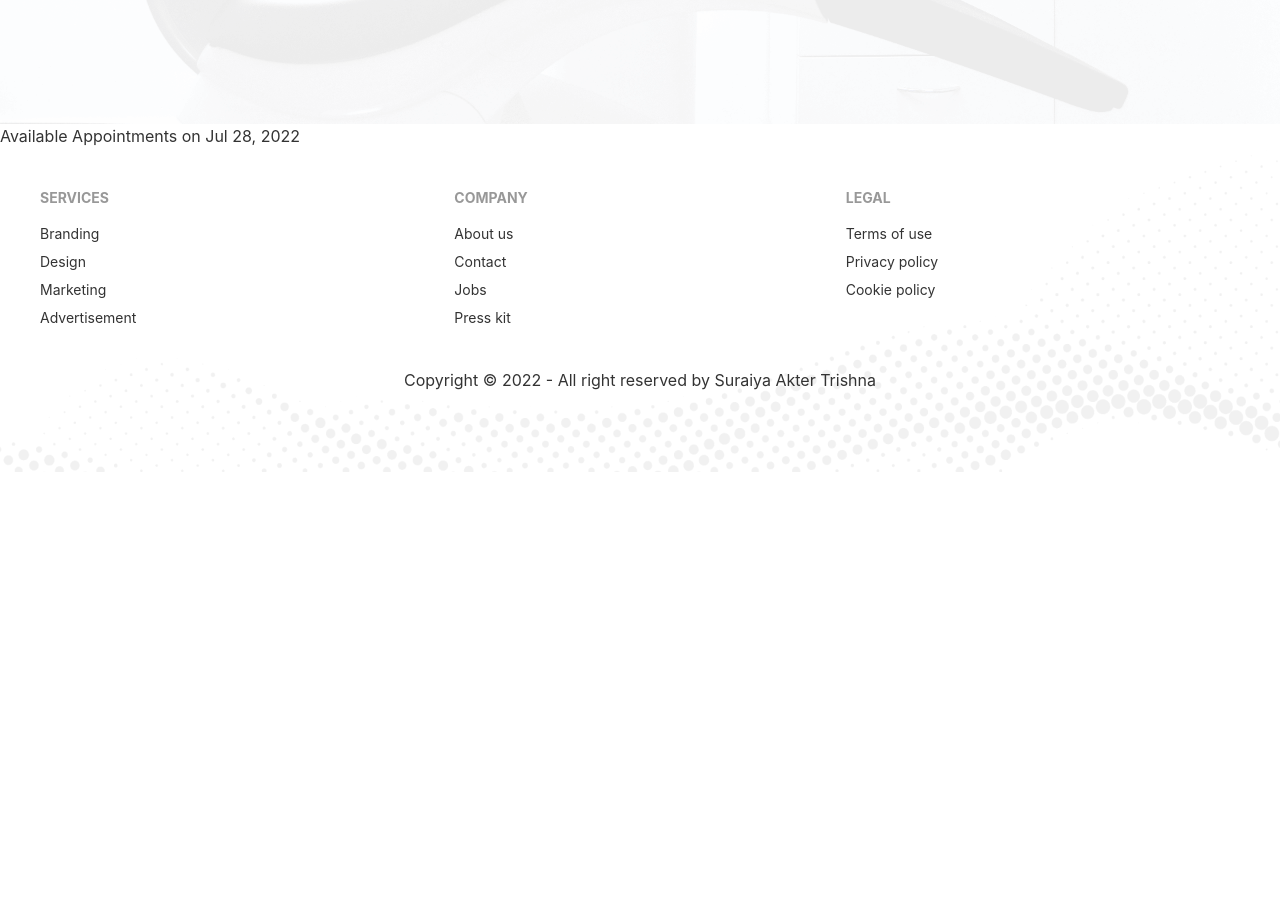
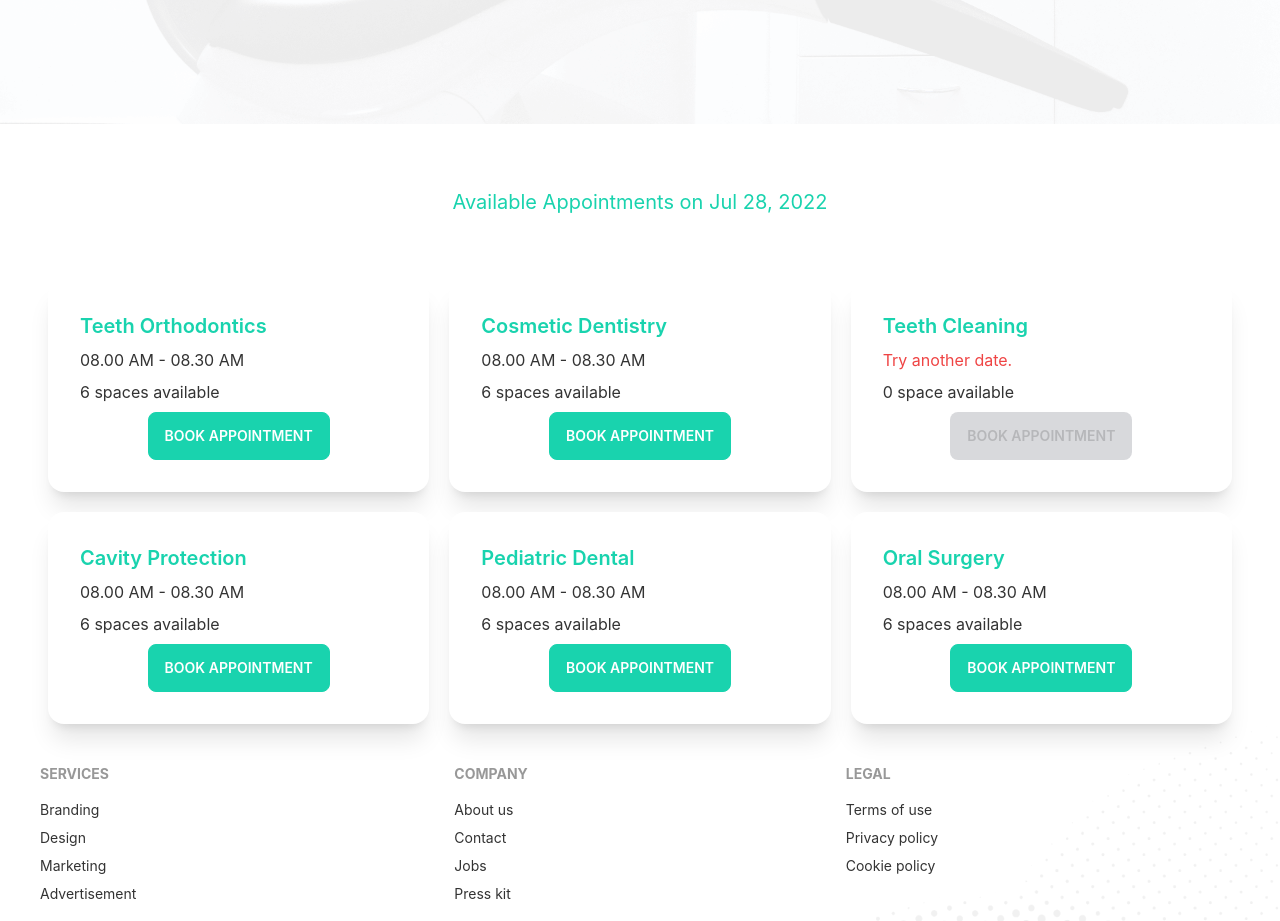
Before and after one commit to SuraiyaAkterTrishna/doctors-portal-client, a React (Create React App) app: page /appointment in a window 1280 px wide. Shown: the part 740-1661 px from the top of the page. Before the commit the page ends 1212 px from the top, so only its background shows below. Built offline with nearby package versions, Linux system fonts and the light colour scheme.

Commit message:
appointment page design done

```diff
--- /dev/null
+++ b/public/services.json
@@ -0,0 +1,67 @@
+[
+    {
+        "_id": 1,
+        "name": "Teeth Orthodontics",
+        "slots": [
+            "08.00 AM - 08.30 AM",
+            "08.30 AM - 09.00 AM",
+            "09.00 AM - 09.30 AM",
+            "09.30 AM - 10.00 AM",
+            "10.00 AM - 10.30 AM",
+            "10.30 AM - 11.00 AM"
+        ]
+    },
+    {
+        "_id": 2,
+        "name": "Cosmetic Dentistry",
+        "slots": [
+            "08.00 AM - 08.30 AM",
+            "08.30 AM - 09.00 AM",
+            "09.00 AM - 09.30 AM",
+            "09.30 AM - 10.00 AM",
+            "10.00 AM - 10.30 AM",
+            "10.30 AM - 11.00 AM"
+        ]
+    },
+    {
+        "_id": 3,
+        "name": "Teeth Cleaning",
+        "slots": []
+    },
+    {
+        "_id": 4,
+        "name": "Cavity Protection",
+        "slots": [
+            "08.00 AM - 08.30 AM",
+            "08.30 AM - 09.00 AM",
+            "09.00 AM - 09.30 AM",
+            "09.30 AM - 10.00 AM",
+            "10.00 AM - 10.30 AM",
+            "10.30 AM - 11.00 AM"
+        ]
+    },
+    {
+        "_id": 5,
+        "name": "Pediatric Dental",
+        "slots": [
+            "08.00 AM - 08.30 AM",
+            "08.30 AM - 09.00 AM",
+            "09.00 AM - 09.30 AM",
+            "09.30 AM - 10.00 AM",
+            "10.00 AM - 10.30 AM",
+            "10.30 AM - 11.00 AM"
+        ]
+    },
+    {
+        "_id": 6,
+        "name": "Oral Surgery",
+        "slots": [
+            "08.00 AM - 08.30 AM",
+            "08.30 AM - 09.00 AM",
+            "09.00 AM - 09.30 AM",
+            "09.30 AM - 10.00 AM",
+            "10.00 AM - 10.30 AM",
+            "10.30 AM - 11.00 AM"
+        ]
+    }
+]
--- a/src/Pages/Appointment/AvailableAppointments.js
+++ b/src/Pages/Appointment/AvailableAppointments.js
@@ -1,10 +1,29 @@
 import { format } from 'date-fns';
 import React from 'react';
+import { useEffect } from 'react';
+import { useState } from 'react';
+import Service from './Service';
 
 const AvailableAppointments = ({date}) => {
+    const [services, setServices] = useState([]);
+
+    useEffect( () => {
+        fetch('services.json')
+        .then(res => res.json())
+        .then(data => setServices(data));
+    } , [])
+
     return (
-        <div>
-            Available Appointments on {format(date, 'PP')}
+        <div className='px-12'>
+            <h4 className='text-xl text-secondary text-center py-16'>Available Appointments on {format(date, 'PP')}</h4>
+            <div className='grid grid-cols-1 md:grid-cols-2 lg:grid-cols-3 gap-5'>
+                {
+                    services.map(service => <Service
+                    key = {service._id}
+                    service = {service}
+                    ></Service>)
+                }
+            </div>
         </div>
     );
 };
--- /dev/null
+++ b/src/Pages/Appointment/Service.js
@@ -0,0 +1,23 @@
+import React from 'react';
+
+const Service = ({ service }) => {
+    const {name, slots} = service;
+    return (
+        <div class="card lg:max-w-lg bg-base-100 shadow-xl">
+            <div class="card-body">
+                <h2 class="card-title text-secondary">{name}</h2>
+                <p>{
+                    slots.length > 0
+                        ? <span>{slots[0]}</span>
+                        : <span className='text-red-500'>Try another date.</span>
+                }</p>
+                <p>{slots.length} {slots.length > 1 ? 'spaces' : 'space'} available</p>
+                <div class="card-actions justify-center">
+                    <button disabled={slots.length === 0} class="btn btn-secondary text-white uppercase">book appointment</button>
+                </div>
+            </div>
+        </div>
+    );
+};
+
+export default Service;
--- a/src/Pages/Home/Contact.js
+++ b/src/Pages/Home/Contact.js
@@ -8,7 +8,7 @@
         }} className='flex justify-center'>
             <div className='p-16'>
                 <div className='text-center py-4'>
-                    <h3 className='text-xl text-primary'>Contact Us</h3>
+                    <h3 className='text-xl text-secondary'>Contact Us</h3>
                     <h2 className='text-3xl text-white'>Stay connected with us</h2>
                 </div>
                 <div>
--- a/src/Pages/Home/Info.js
+++ b/src/Pages/Home/Info.js
@@ -7,7 +7,7 @@
 const Info = ({img, cardTitle, cardDetail}) => {
     return (
         <div className='grid grid-cols-1 lg:grid-cols-3 gap-5 px-12'>
-            <InfoCard cardTitle="Opening Hours" bgClass="bg-gradient-to-r from-secondary to-primary" cardDetail="9:00 AM - 5:00 PM" img={clock}></InfoCard>
+            <InfoCard cardTitle="Opening Hours" bgClass="bg-gradient-to-r from-secondary to-primary" cardDetail="8:00 AM - 9:00 PM" img={clock}></InfoCard>
             <InfoCard cardTitle="Our locations" bgClass="bg-gradient-to-r from-accent to-neutral" cardDetail="Kalapara, Patuakhali" img={marker}></InfoCard>
             <InfoCard cardTitle="Contact US" bgClass="bg-gradient-to-r from-secondary to-primary" cardDetail="+01580866993" img={phone}></InfoCard>
         </div>
--- a/src/Pages/Home/MakeAppointment.js
+++ b/src/Pages/Home/MakeAppointment.js
@@ -13,7 +13,7 @@
                 <img className='mt-[-100px]' src={doctor} alt="" />
             </div>
             <div className='flex-1 p-12'>
-                <h3 className='text-xl text-primary py-6 font-bold'>Appointment</h3>
+                <h3 className='text-xl text-secondary py-6 font-bold'>Appointment</h3>
                 <h2 className='text-3xl text-white'>Make an Appointment Today</h2>
                 <p className="py-6 text-white">It is a long established fact that a reader will be distracted by the readable content of a page when looking at its layout. The point of using Lorem Ipsumis that it has a more-or-less normal distribution of letters,as opposed to using 'Content here, content here', making it look like readable English. Many desktop publishing packages and web page</p>
                 <PrimaryButton>Get Started</PrimaryButton>
--- a/src/Pages/Home/Services.js
+++ b/src/Pages/Home/Services.js
@@ -28,7 +28,7 @@
     return (
         <div className='my-28'>
             <div className='text-center'>
-                <h3 className='text-primary text-xl font-bold uppercase'>Our Services</h3>
+                <h3 className='text-secondary text-xl font-bold uppercase'>Our Services</h3>
                 <h2 className='text-4xl'>Services We Provide</h2>
             </div>
             <div className='grid sm:grid-cols-1 md:grid-cols-2 lg:grid-cols-3 gap-10 px-12'>
--- a/src/Pages/Home/Testimonials.js
+++ b/src/Pages/Home/Testimonials.js
@@ -33,7 +33,7 @@
         <section className='my-20 px-12'>
             <div className='flex justify-between'>
                 <div>
-                    <h4 className="text-xl text-primary font-bold">Testimonials</h4>
+                    <h4 className="text-xl text-secondary font-bold">Testimonials</h4>
                     <h2 className='text-3xl'>What Our Patients Say</h2>
                 </div>
                 <div>
```
